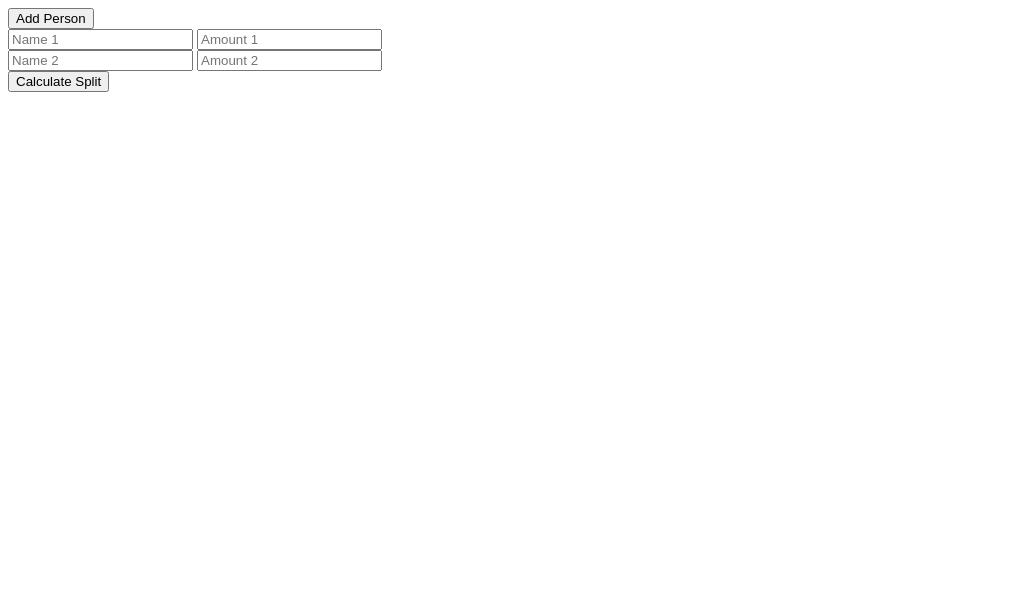
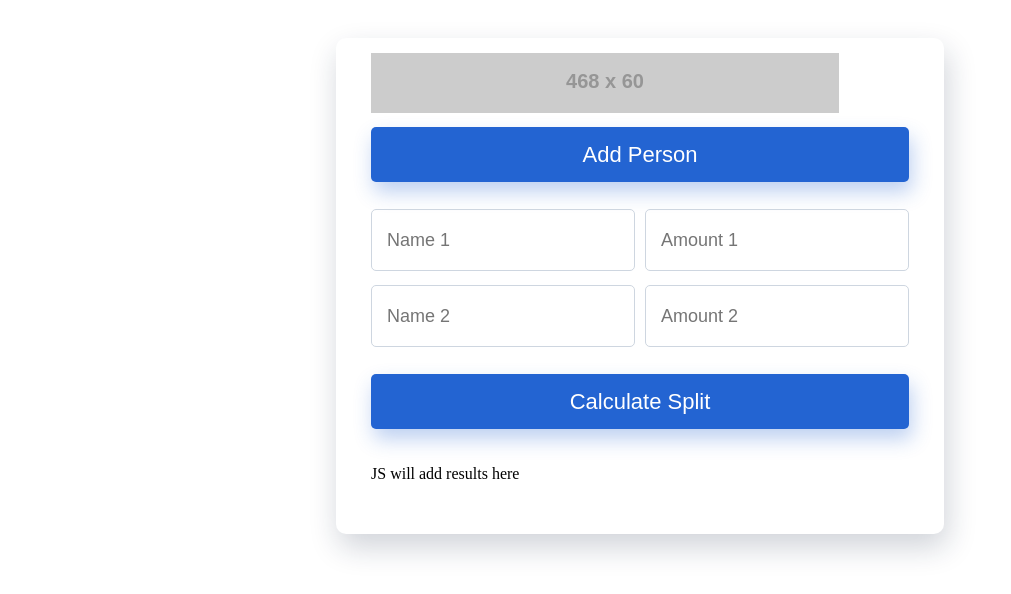
Before and after one commit to realsimont/cost-splitter, a plain HTML site: page cost-splitter.html in a window 1280 px wide. Shown: the whole page, without its empty margins (0-1011 px from the left). Drawn offline with Linux system fonts and the light colour scheme; placeholder pictures from the web are drawn by us.

Commit message:
UI setup

```diff
--- a/cost-splitter.html
+++ b/cost-splitter.html
@@ -2,34 +2,45 @@
 
 <html lang="en">
 <head>
-  <meta charset="utf-8">
+    <meta charset="utf-8">
 
-  <title>Cost Splitter</title>
+    <title>Cost Splitter</title>
+        <link rel="stylesheet" href="css/style.css">
 
 </head>
 
 <body>
     <div class="full-page-area">
         <div class="form-area">
+            <div id="logo-area">
+                <img src="https://via.placeholder.com/468x60" />
+            </div>
             <div id="add-person-div">
-                <input type="button" id="add-person" value="Add Person" onclick="addPerson()">
+                <input type="button" id="btn-add-person" value="Add Person" onclick="addPerson()">
             </div>
-            <div id="person-0-div">
-                <input type="text" id="name-0" placeholder="Name 1">
-                <input type="text" id="amount-0" placeholder="Amount 1">
+            <div id="person-0-div" class="person-div">
+                <input type="text" id="name-0" placeholder="Name 1" class="name">
+                <input type="text" id="amount-0" placeholder="Amount 1" class="amount">
             </div>
-            <div id="person-1-div">
-                <input type="text" id="name-1" placeholder="Name 2">
-                <input type="text" id="amount-1" placeholder="Amount 2">
+            <div id="person-1-div" class="person-div">
+                <input type="text" id="name-1" placeholder="Name 2" class="name">
+                <input type="text" id="amount-1" placeholder="Amount 2" class="amount">
             </div>
             <div id="script-added-inputs-div">
                 <!-- JS will add inputs here -->
             </div>
             <div id="calculate-split-div">
-                <input type="button" id="calculate-split" value="Calculate Split" onclick="getAverage(); buildSortedPeopleArray(); calculateSplit();";>
+                <input type="button" id="btn-calculate-split" value="Calculate Split" onclick="getAverage(); buildSortedPeopleArray(); calculateSplit();";>
+            </div>
+            <div id="results-area">
+                <p>JS will add results here</p>
+                <!-- JS will add results here -->
             </div>
         </div>
     </div>
+
+
+
     <script>
         var count = 2; //
         function addPerson() {
@@ -43,11 +54,15 @@
             document.getElementById("script-added-inputs-div").appendChild(personInputDiv);
             let nameInput = document.createElement("input");
             nameInput.id = "name-" + count;
+            nameInput.type = "text";
             nameInput.placeholder = "Name " + (count + 1);
+            nameInput.classList.add("name");
             personInputDiv.appendChild(nameInput);
             let amountInput = document.createElement("input");
             amountInput.id = "amount-" + count;
+            amountInput.type = "text";
             amountInput.placeholder = "Amount " + (count + 1);
+            amountInput.classList.add("amount");
             personInputDiv.appendChild(amountInput);
             count++;
         }
@@ -84,8 +99,11 @@
             console.log(sortedPeopleArray);
         }
 
+        //error validation functions - check that amount inputs are numbers
 
         function calculateSplit() {
+            let resultsArea = document.getElementById("results-area");
+            let result;
             let top = sortedPeopleArray.length - 1;
             for (i=0; i<sortedPeopleArray.length; i++) {
                 if (i >= top) {
--- a/css/style.css
+++ b/css/style.css
@@ -0,0 +1,82 @@
+.full-page-area {
+    display: flex;
+}
+
+.form-area {
+    margin: auto;
+    margin-top: 30px;
+    background: #fff;
+    box-shadow: 3px 13px 30px 0px rgba(21, 34, 67, 0.2);
+    border-radius: 10px;
+    padding-top: 15px;
+    padding-bottom: 35px;
+    padding-left: 35px;
+    padding-right: 35px;
+}
+
+h1 {
+    color: red;
+}
+
+#logo-area {
+    margin: auto;
+}
+
+.person-div {
+    display: flex;
+}
+
+.name {
+    margin-right: 5px;
+}
+
+.amount {
+    margin-left: 5px;
+}
+
+input[type=text] {
+    height: 50px;
+    margin-top: 7px;
+    margin-bottom: 7px;
+    border-radius: 5px;
+    box-shadow: none;
+    border: 1px solid #ced6e0;
+    transition: all 0.3s ease-in-out;
+    font-size: 18px;
+    padding: 5px 15px;
+    background: none;
+    color: #1a3b5d;
+    font-family: "Source Sans Pro", sans-serif;
+}
+
+#btn-calculate-split {
+    width: 100%;
+    height: 55px;
+    background: #2364d2;
+    border: none;
+    border-radius: 5px;
+    font-size: 22px;
+    font-weight: 500;
+    font-family: "Source Sans Pro", sans-serif;
+    box-shadow: 3px 10px 20px 0px rgba(35, 100, 210, 0.3);
+    color: #fff;
+    margin-top: 20px;
+    margin-bottom: 20px;
+    cursor: pointer;
+}
+
+#btn-add-person {
+    width: 100%;
+    height: 55px;
+    background: #2364d2;
+    border: none;
+    border-radius: 5px;
+    font-size: 22px;
+    font-weight: 500;
+    font-family: "Source Sans Pro", sans-serif;
+    box-shadow: 3px 10px 20px 0px rgba(35, 100, 210, 0.3);
+    color: #fff;
+    margin-top: 10px;
+    margin-bottom: 20px;
+    cursor: pointer;
+}
```
